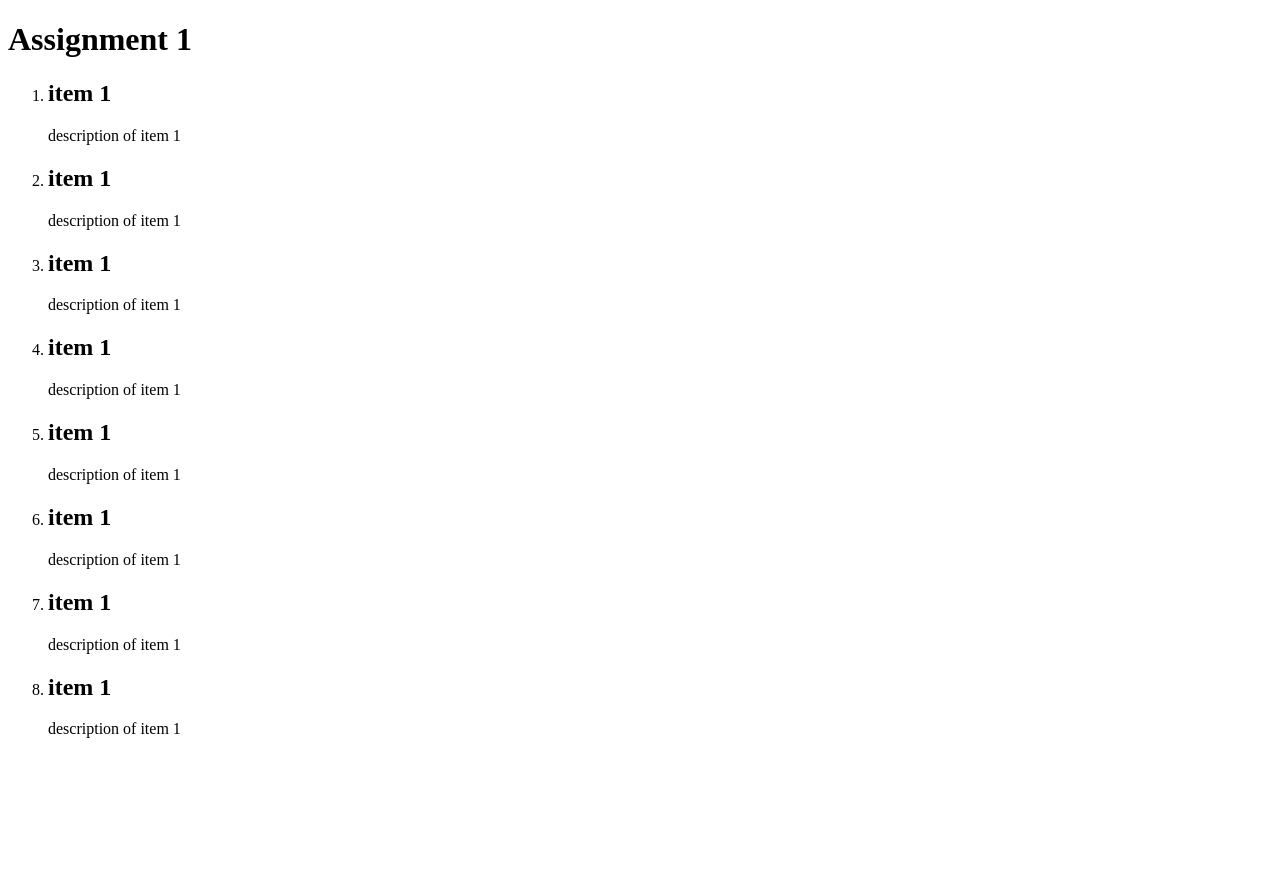
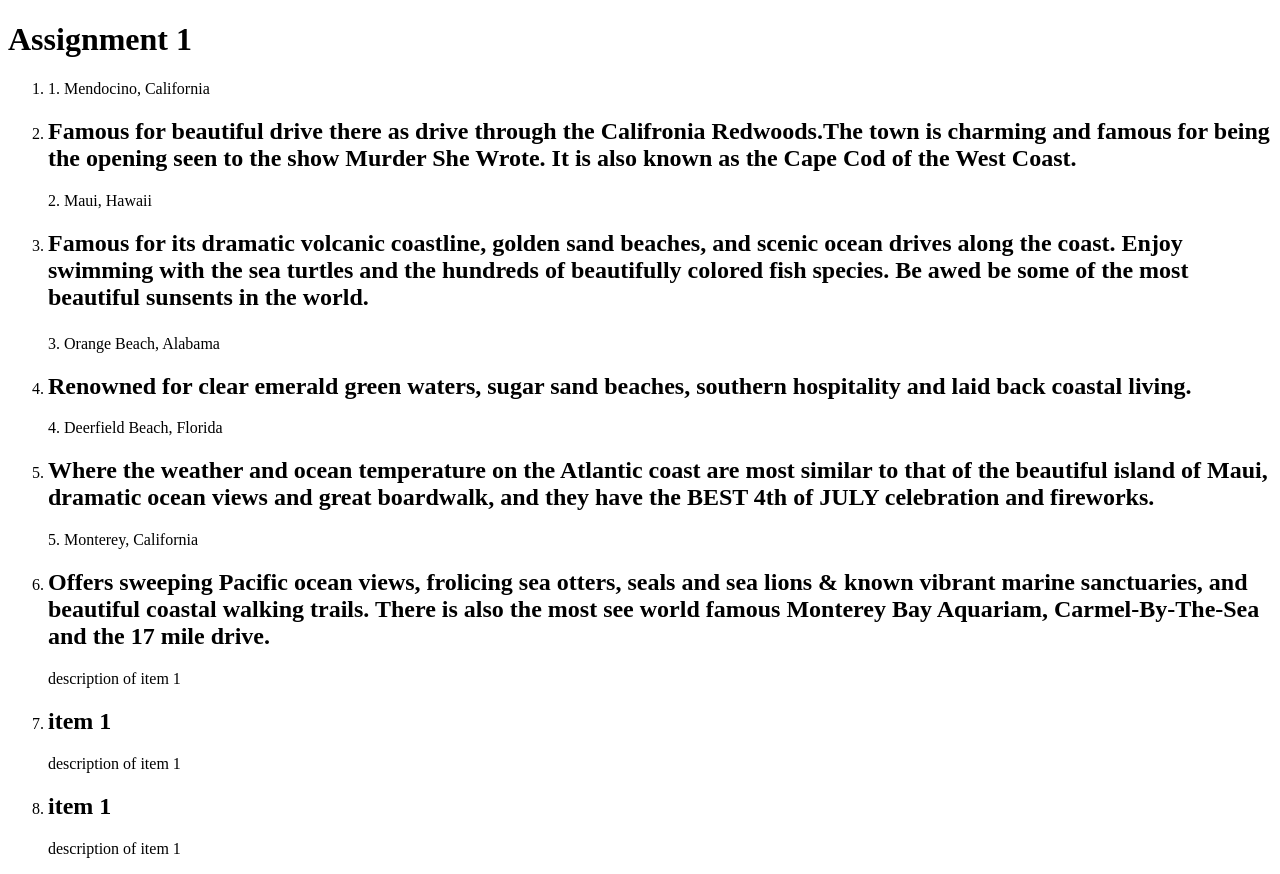
Before and after one commit to KPZThomas19/computing-applications-tech-assignments, a plain HTML site: page assignment-01/index.html in a window 1280 px wide. Before the commit the page ends 800 px from the top, so only its background shows below. Drawn offline with Linux system fonts and the light colour scheme.

Commit message:
updates to assignment1
added information to favorite beaches

```diff
--- a/assignment-01/index.html
+++ b/assignment-01/index.html
@@ -14,57 +14,58 @@
 
                 <li>
                     <h2>
-                        item 1
+
                     </h2>
 
                     <p>
-                        description of item 1
+                          1. Mendocino, California
                     </p>
                 </li>
 
                 <li>
                     <h2>
-                        item 1
+                      Famous for beautiful drive there as drive through the Califronia Redwoods.The town is charming and famous for being the opening seen to the show Murder She Wrote. It is also known as the Cape Cod of the West Coast.
                     </h2>
 
                     <p>
-                        description of item 1
+                       2. Maui, Hawaii
                     </p>
                 </li>
 
                 <li>
                     <h2>
-                        item 1
+                      Famous for its dramatic volcanic coastline, golden sand beaches, and scenic ocean drives along the coast. Enjoy swimming with the sea turtles and the hundreds of beautifully colored fish species. Be awed be some of the most beautiful sunsents in the world.
+                    </p>
                     </h2>
 
                     <p>
-                        description of item 1
+                       3. Orange Beach, Alabama
                     </p>
                 </li>
 
                 <li>
                     <h2>
-                        item 1
+                       Renowned for clear emerald green waters, sugar sand beaches, southern hospitality and laid back coastal living.
                     </h2>
 
                     <p>
-                        description of item 1
+                         4. Deerfield Beach, Florida
                     </p>
                 </li>
 
                 <li>
                     <h2>
-                        item 1
+                       Where the weather and ocean temperature on the Atlantic coast are most similar to that of the beautiful island of Maui, dramatic ocean views and great boardwalk, and they have the BEST 4th of JULY celebration and fireworks.
                     </h2>
 
                     <p>
-                        description of item 1
+                          5. Monterey, California
                     </p>
                 </li>
 
                 <li>
                     <h2>
-                        item 1
+                         Offers sweeping Pacific ocean views, frolicing sea otters, seals and sea lions & known vibrant marine sanctuaries, and beautiful coastal walking trails. There is also the most see world famous Monterey Bay Aquariam, Carmel-By-The-Sea and the 17 mile drive.
                     </h2>
 
                     <p>
```
